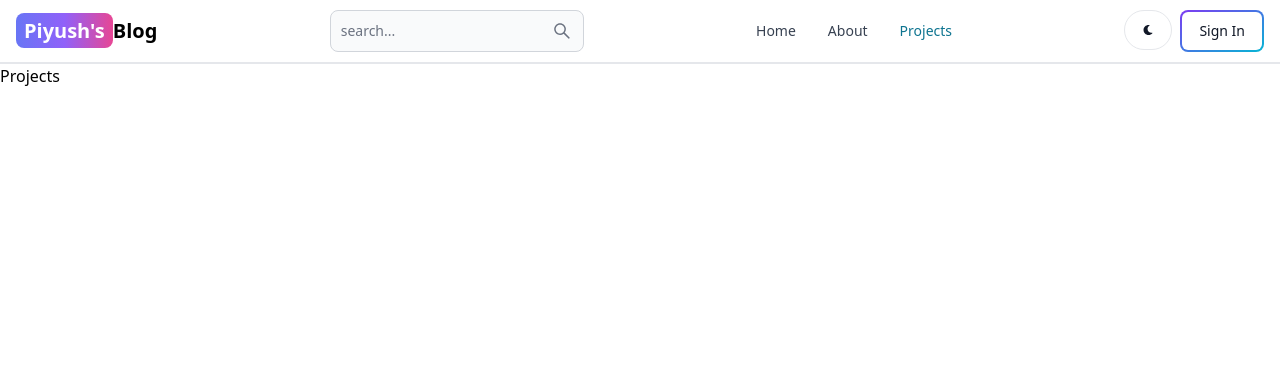
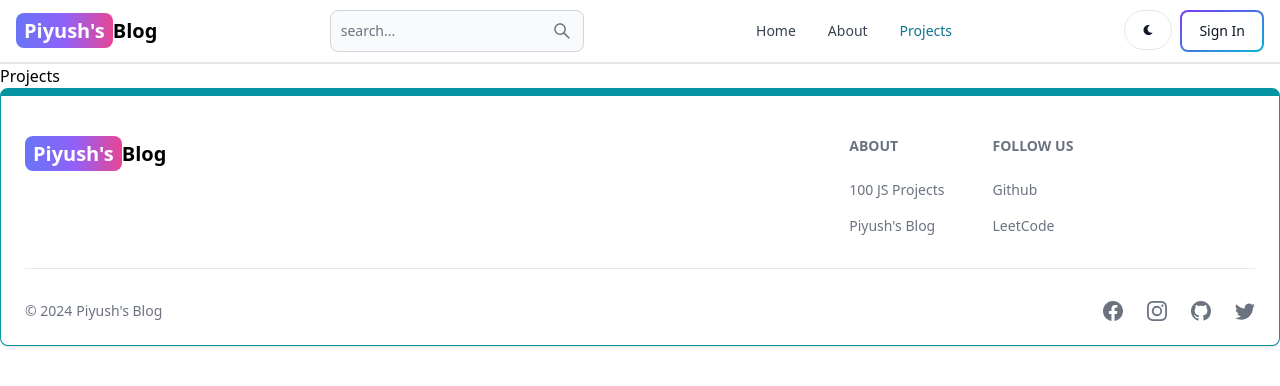
Before and after one commit to PiyushW98/mern-blog, a React (Vite) app in the folder client/: page /projects in a window 1280 px wide. Shown: the top 386 px of the page. Built offline with nearby package versions, Linux system fonts and the light colour scheme.

Commit message:
created a footer component

```diff
--- a/client/src/App.jsx
+++ b/client/src/App.jsx
@@ -6,6 +6,7 @@
 import Dashboard from "./pages/Dashboard";
 import Projects from "./pages/Projects";
 import Header from "./components/Header";
+import Footer from "./components/Footer";
 
 export default function App() {
   return (
@@ -20,6 +21,7 @@
           <Route path="/dashboard" element={<Dashboard />} />
           <Route path="/projects" element={<Projects />} />
         </Routes>
+        <Footer />
       </BrowserRouter>
     </>
   );
--- /dev/null
+++ b/client/src/components/Footer.jsx
@@ -0,0 +1,81 @@
+import { Footer } from "flowbite-react";
+import { Link } from "react-router-dom";
+import { BsFacebook, BsInstagram, BsTwitter, BsGithub } from "react-icons/bs";
+
+function FooterComp() {
+  return (
+    <Footer container className="border border-t-8 border-teal-500">
+      <div className="w-full max-w-7xl mx-auto">
+        <div className="grid w-full justify-between sm:flex md:grid-cols-1">
+          <div className="mt-5">
+            <Link
+              to="/"
+              className="self-center whitespace-nowrap text-lg sm:text-xl font-semibold dark:text-white"
+            >
+              <span className="px-2 py-1 bg-gradient-to-r from-indigo-500 via-purple-500 to-pink-500 rounded-lg text-white">
+                Piyush's
+              </span>
+              Blog
+            </Link>
+          </div>
+          <div className="grid grid-cols-2 gap-8 mt-4 sm:grid-cols-3 sm:gap-6">
+            <div>
+              <Footer.Title title="About" />
+              <Footer.LinkGroup col>
+                <Footer.Link
+                  href="https://www.100jsprojects.com"
+                  target="_blank"
+                  rel="noopener noreferrer"
+                >
+                  100 JS Projects
+                </Footer.Link>
+                <Footer.Link
+                  href="/about"
+                  target="_blank"
+                  rel="noopener noreferrer"
+                >
+                  Piyush's Blog
+                </Footer.Link>
+              </Footer.LinkGroup>
+            </div>
+            <div>
+              <Footer.Title title="Follow Us" />
+              <Footer.LinkGroup col>
+                <Footer.Link
+                  href="https://github.com/PiyushW98"
+                  target="_blank"
+                  rel="noopener noreferrer"
+                >
+                  Github
+                </Footer.Link>
+                <Footer.Link
+                  href="https://leetcode.com/u/PiyushW98/"
+                  target="_blank"
+                  rel="noopener noreferrer"
+                >
+                  LeetCode
+                </Footer.Link>
+              </Footer.LinkGroup>
+            </div>
+          </div>
+        </div>
+        <Footer.Divider />
+        <div className="w-full sm:flex sm:items-center sm:justify-between">
+          <Footer.Copyright
+            href="#"
+            by="Piyush's Blog"
+            year={new Date().getFullYear()}
+          />
+          <div className="flex gap-6 sm:mt-0 mt-4 sm:justify-center">
+            <Footer.Icon href="#" icon={BsFacebook} />
+            <Footer.Icon href="#" icon={BsInstagram} />
+            <Footer.Icon href="https://github.com/PiyushW98" icon={BsGithub} />
+            <Footer.Icon href="#" icon={BsTwitter} />
+          </div>
+        </div>
+      </div>
+    </Footer>
+  );
+}
+
+export default FooterComp;
--- a/client/src/pages/Signup.jsx
+++ b/client/src/pages/Signup.jsx
@@ -29,7 +29,7 @@
       }
       setLoading(false);
       if (res.ok) {
-        navigate("/sing-in");
+        navigate("/sign-in");
       }
     } catch (error) {
       setErrorMessage(error.message);
@@ -96,7 +96,7 @@
           </form>
           <div className="flex gap-2 text-sm mt-5">
             <span>Have an account?</span>
-            <Link to="/sing-in" className="text-blue-500">
+            <Link to="/sign-in" className="text-blue-500">
               Sign In
             </Link>
           </div>
```
